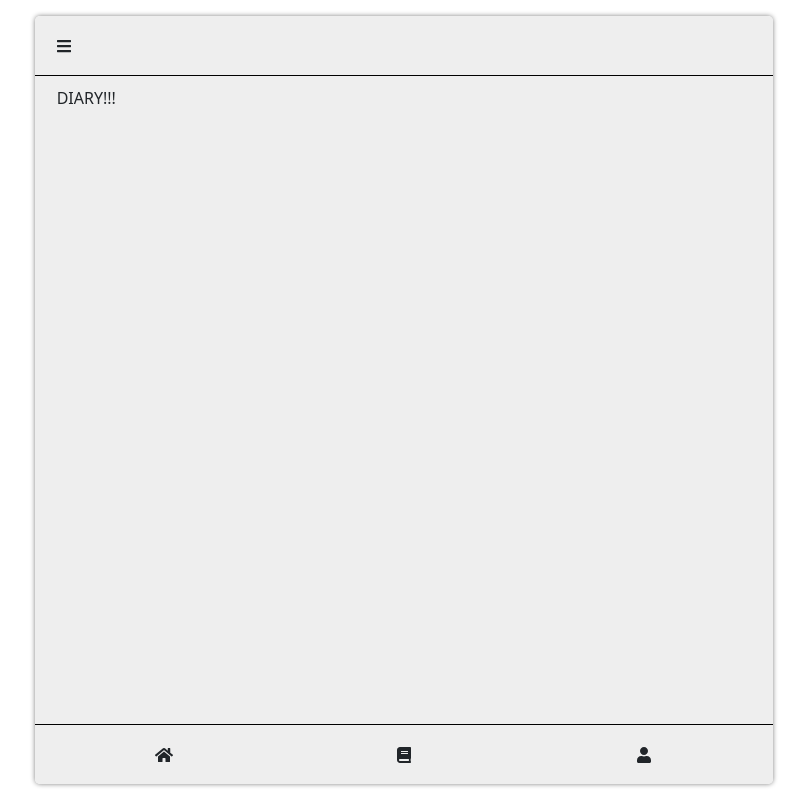
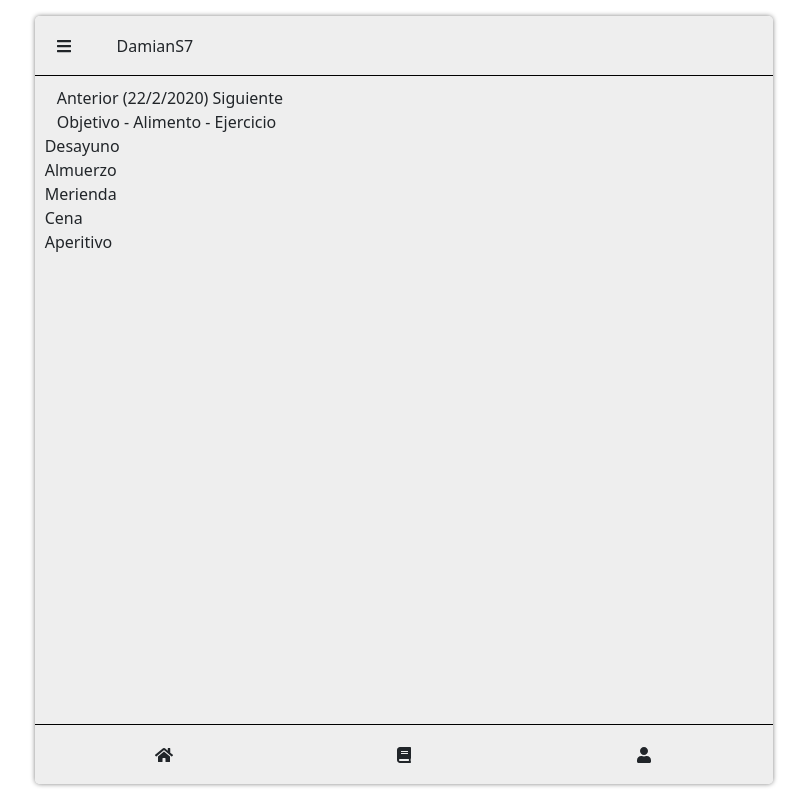
Before and after one commit to damianS7/fitCalc-spring-frontend, a Vue app: page /diary in a window 1280 px wide. Shown: the whole page, without its empty margins (236-1043 px from the left). Built offline with nearby package versions, Linux system fonts and the light colour scheme.

Commit message:
Guardar cambios, nada relevante

```diff
--- a/src/store/index.js
+++ b/src/store/index.js
@@ -3,7 +3,7 @@ import Vuex from "vuex";
 Vue.use(Vuex);
 
 const state = {
-  user: { id: null, username: null, email: null, token: null},
+  user: { id: 5, username: "DamianS7", email: null, token: null},
   foods: {},
   settings: {},
   isLogged: true,
--- a/src/views/Dashboard.vue
+++ b/src/views/Dashboard.vue
@@ -1,6 +1,7 @@
 <template>
   <b-col cols="12">
-    <p>DASHBOARD</p>
+    <p>Calorias consumidas, restantes y objetivo</p>
+    <p>Graficos</p>
   </b-col>
 </template>
 
--- a/src/views/FoodDiary.vue
+++ b/src/views/FoodDiary.vue
@@ -1,6 +1,20 @@
 <template>
   <b-col cols="12">
-    <p>DIARY!!!</p>
+    <b-row>
+      <b-col> Anterior (22/2/2020) Siguiente </b-col>
+    </b-row>
+    <b-row>
+      <b-col>Objetivo - Alimento - Ejercicio</b-col>
+    </b-row>
+    <b-row>
+      <b-col>
+        <b-row>Desayuno</b-row>
+        <b-row>Almuerzo</b-row>
+        <b-row>Merienda</b-row>
+        <b-row>Cena</b-row>
+        <b-row>Aperitivo</b-row>
+      </b-col>
+    </b-row>
   </b-col>
 </template>
 
```
Also changed, not shown: src/assets/images/avatar.png (added), src/assets/images/paleta.png (added).
